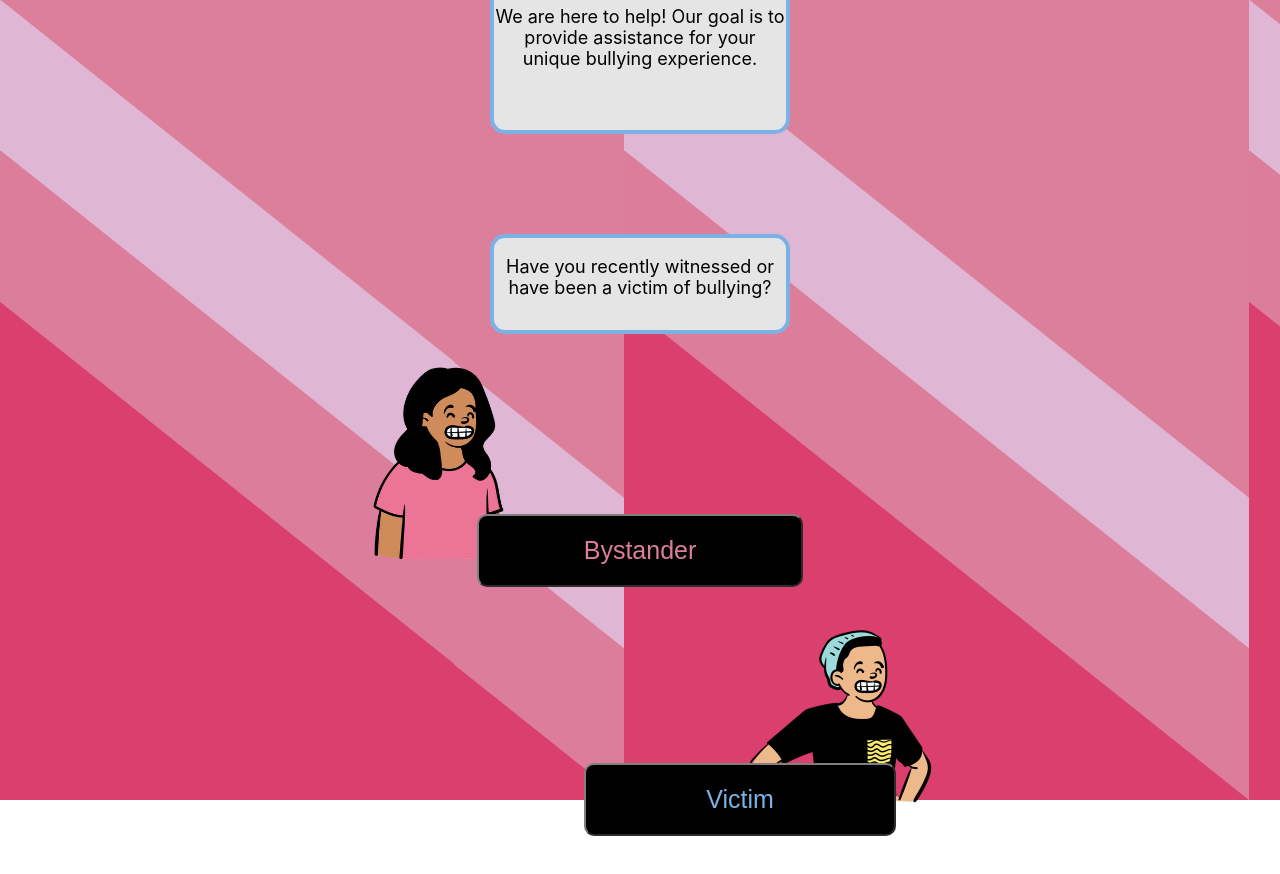
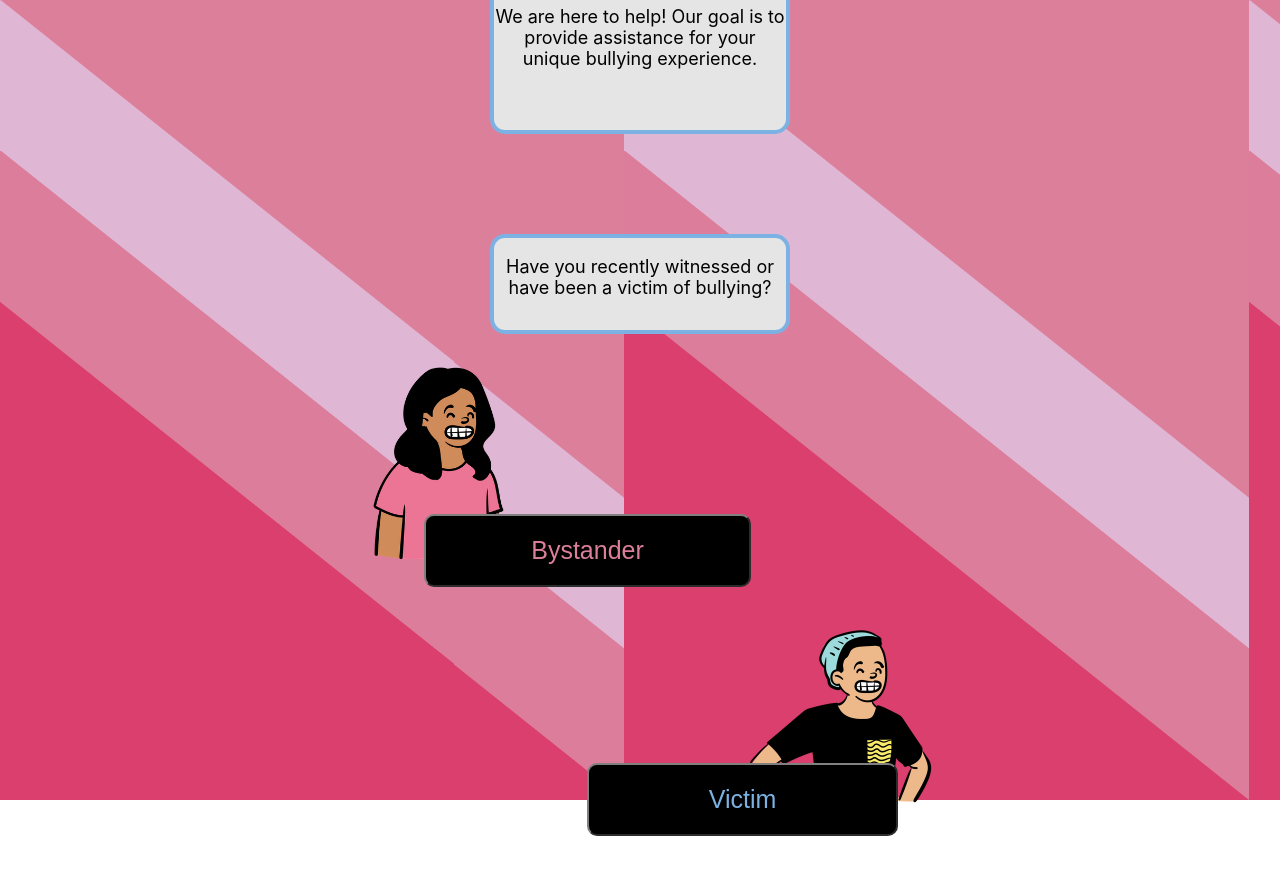
Before and after one commit to gurvirdhaliwal99/Bullytin-final, a Next.js app: page / in a window 1280 px wide. Shown: the top 874 px of the page. Built offline with nearby package versions, Linux system fonts and the light colour scheme.

Commit message:
fixed button and positioning

```diff
--- a/comps/Button/index.js
+++ b/comps/Button/index.js
@@ -15,7 +15,7 @@ const ButtonInput = styled.button`
     margin:5px;
     position: relative;
     bottom: ${props=>props.bottom};
-    right: ${props=>props.right};
+    margin-right: ${props=>props.right};
     left: ${props=>props.left};
 `;
 
--- a/pages/bystander.js
+++ b/pages/bystander.js
@@ -46,7 +46,7 @@ export default function Home() {
     <Container>
       <Header>
         <Back></Back>
-        <Circle right="20px"></Circle>
+        <Circle right="30px"></Circle>
       </Header>
 
       <Body>
--- a/pages/index.js
+++ b/pages/index.js
@@ -55,7 +55,7 @@ export default function Home() {
 
       <Buttons>
         <AvatarW bottom="75px" ></AvatarW>
-        <Button text="Bystander" color="#DC7F9B" padding="20px 105px" bottom="125px" right="100px" routeTo="/bystander"></Button>
+        <Button text="Bystander" color="#DC7F9B" padding="20px 105px" bottom="125px" right="110px" routeTo="/bystander"></Button>
         <AvatarV bottom="95px"></AvatarV>
         <Button text="Victim" color="#7CB2E3" padding="20px 120px" bottom="150px" left="100px"></Button>
       </Buttons>
--- a/pages/victim.js
+++ b/pages/victim.js
@@ -46,7 +46,7 @@ export default function Home() {
     <Container>
       <Header>
         <Back></Back>
-        <Circle right="20px"></Circle>
+        <Circle right="25px"></Circle>
       </Header>
 
       <Body>
```
